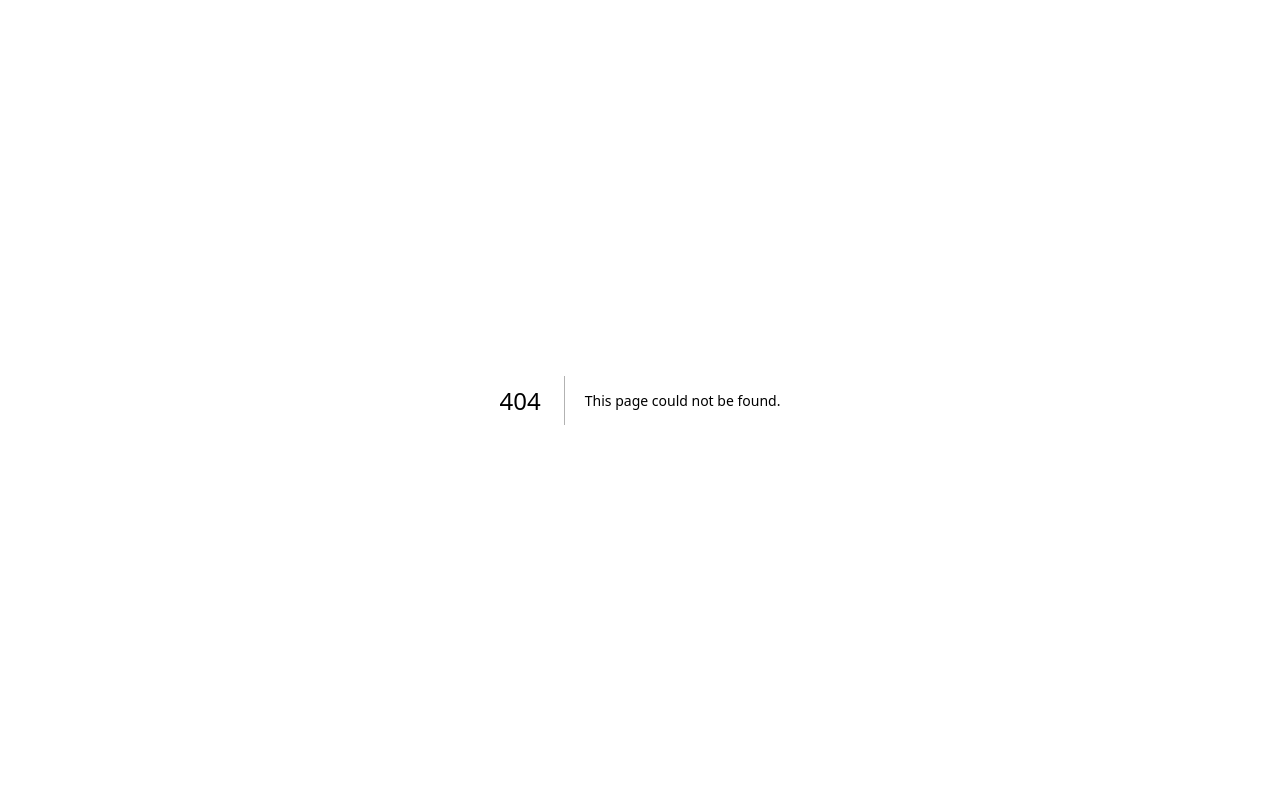
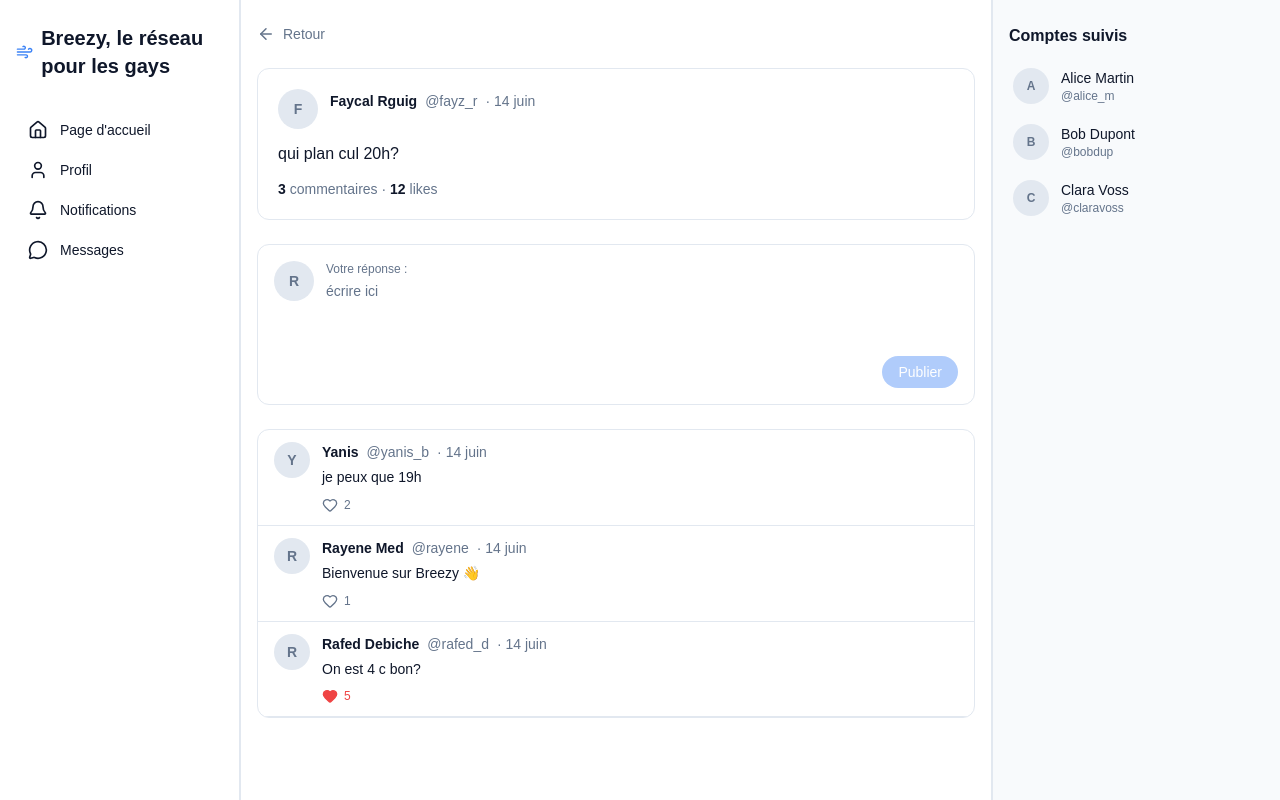
Before and after one commit to DAD-groupe-2aix/breezy-front, a Next.js app: page /post/1 in a window 1280 px wide. Before the commit this address had no page. Built offline with nearby package versions, Linux system fonts and the light colour scheme.

Commit message:
ajout détails des commentaires des posts

```diff
--- /dev/null
+++ b/app/post/[id]/page.js
@@ -0,0 +1,126 @@
+'use client';
+
+import { useState } from 'react';
+import { useParams } from 'next/navigation';
+import Link from 'next/link';
+import { ArrowLeft } from 'lucide-react';
+import MainLayout from '@/components/layout/MainLayout';
+import CommentCard from '@/components/post/CommentCard';
+import { mockPosts, mockComments } from '@/mock/post';
+import { currentUser } from '@/mock/user';
+
+function Avatar({ name }) {
+  return (
+    <div className="w-10 h-10 rounded-full bg-[#E2E8F0] flex items-center justify-center text-sm font-bold text-[#64748B] shrink-0">
+      {name.charAt(0).toUpperCase()}
+    </div>
+  );
+}
+
+function formatDate(isoString) {
+  const date = new Date(isoString);
+  return date.toLocaleDateString('fr-FR', { day: 'numeric', month: 'short' });
+}
+
+export default function PostDetailPage() {
+  const { id } = useParams();
+  const post = mockPosts.find((p) => p.id === id);
+  const [comments, setComments] = useState(
+    mockComments.filter((c) => c.postId === id)
+  );
+  const [reply, setReply] = useState('');
+
+  if (!post) {
+    return (
+      <MainLayout>
+        <div className="px-4 py-6">
+          <p className="text-[#64748B]">Post introuvable.</p>
+        </div>
+      </MainLayout>
+    );
+  }
+
+  function handlePublishReply() {
+    if (!reply.trim()) return;
+    const newComment = {
+      id: `c${Date.now()}`,
+      postId: id,
+      author: currentUser,
+      content: reply.trim(),
+      likesCount: 0,
+      liked: false,
+      createdAt: new Date().toISOString(),
+    };
+    setComments([...comments, newComment]);
+    setReply('');
+  }
+
+  return (
+    <MainLayout>
+      <div className="px-4 py-6">
+
+        {/* Bouton retour */}
+        <Link href="/home" className="flex items-center gap-2 text-sm text-[#64748B] hover:text-[#0F172A] mb-6 transition-colors">
+          <ArrowLeft size={18} />
+          Retour
+        </Link>
+
+        {/* Post original */}
+        <div className="border border-[#E2E8F0] rounded-xl p-5 mb-6">
+          <div className="flex gap-3">
+            <Avatar name={post.author.name} />
+            <div>
+              <Link href={`/profile/${post.author.id}`} className="font-semibold text-sm text-[#0F172A] hover:underline">
+                {post.author.name}
+              </Link>
+              <span className="text-sm text-[#64748B] ml-2">@{post.author.username}</span>
+              <span className="text-sm text-[#64748B] ml-2">· {formatDate(post.createdAt)}</span>
+            </div>
+          </div>
+          <p className="mt-3 text-[#0F172A] leading-relaxed">{post.content}</p>
+          <p className="mt-3 text-sm text-[#64748B]">
+            <span className="font-semibold text-[#0F172A]">{post.commentsCount}</span> commentaires ·{' '}
+            <span className="font-semibold text-[#0F172A]">{post.likesCount}</span> likes
+          </p>
+        </div>
+
+        {/* Zone de réponse */}
+        <div className="border border-[#E2E8F0] rounded-xl p-4 mb-6 flex gap-3">
+          <Avatar name={currentUser.name} />
+          <div className="flex-1">
+            <p className="text-xs text-[#64748B] mb-1">Votre réponse :</p>
+            <textarea
+              value={reply}
+              onChange={(e) => setReply(e.target.value)}
+              placeholder="écrire ici"
+              maxLength={280}
+              rows={3}
+              className="w-full resize-none text-sm text-[#0F172A] placeholder-[#64748B] outline-none"
+            />
+            <div className="flex justify-end mt-2">
+              <button
+                onClick={handlePublishReply}
+                disabled={!reply.trim()}
+                className="bg-[#3B82F6] hover:bg-[#2563EB] disabled:opacity-40 text-white text-sm font-medium px-4 py-1.5 rounded-full transition-colors"
+              >
+                Publier
+              </button>
+            </div>
+          </div>
+        </div>
+
+        {/* Liste des commentaires */}
+        <div className="border border-[#E2E8F0] rounded-xl overflow-hidden">
+          {comments.length === 0 ? (
+            <p className="text-center text-[#64748B] py-10">Aucun commentaire pour l'instant.</p>
+          ) : (
+            comments.map((comment) => (
+              <CommentCard key={comment.id} comment={comment} />
+            ))
+          )}
+        </div>
+
+      </div>
+    </MainLayout>
+  );
+}
--- /dev/null
+++ b/components/post/CommentCard.js
@@ -0,0 +1,51 @@
+'use client';
+
+import { useState } from 'react';
+import Link from 'next/link';
+import { Heart } from 'lucide-react';
+
+function Avatar({ name }) {
+  return (
+    <div className="w-9 h-9 rounded-full bg-[#E2E8F0] flex items-center justify-center text-sm font-bold text-[#64748B] shrink-0">
+      {name.charAt(0).toUpperCase()}
+    </div>
+  );
+}
+
+function formatDate(isoString) {
+  const date = new Date(isoString);
+  return date.toLocaleDateString('fr-FR', { day: 'numeric', month: 'short' });
+}
+
+export default function CommentCard({ comment }) {
+  const [liked, setLiked] = useState(comment.liked);
+  const [likesCount, setLikesCount] = useState(comment.likesCount);
+
+  function handleLike() {
+    setLiked(!liked);
+    setLikesCount(liked ? likesCount - 1 : likesCount + 1);
+  }
+
+  return (
+    <div className="border-b border-[#E2E8F0] px-4 py-3 flex gap-3">
+      <Avatar name={comment.author.name} />
+      <div className="flex-1 min-w-0">
+        <div className="flex items-center gap-2 flex-wrap">
+          <Link href={`/profile/${comment.author.id}`} className="font-semibold text-sm text-[#0F172A] hover:underline">
+            {comment.author.name}
+          </Link>
+          <span className="text-sm text-[#64748B]">@{comment.author.username}</span>
+          <span className="text-sm text-[#64748B]">· {formatDate(comment.createdAt)}</span>
+        </div>
+        <p className="mt-1 text-sm text-[#0F172A] leading-relaxed">{comment.content}</p>
+        <button
+          onClick={handleLike}
+          className={`flex items-center gap-1.5 mt-2 transition-colors ${liked ? 'text-[#EF4444]' : 'text-[#64748B] hover:text-[#EF4444]'}`}
+        >
+          <Heart size={16} fill={liked ? '#EF4444' : 'none'} />
+          <span className="text-xs">{likesCount}</span>
+        </button>
+      </div>
+    </div>
+  );
+}
--- a/components/post/PostCard.js
+++ b/components/post/PostCard.js
@@ -57,10 +57,11 @@ export default function PostCard({ post }) {
           <p className="mt-1 text-sm text-[#0F172A] leading-relaxed">{post.content}</p>
 
           <div className="flex items-center gap-6 mt-3">
-            <button className="flex items-center gap-1.5 text-[#64748B] hover:text-[#3B82F6] transition-colors">
+            <Link href={`/post/${post.id}`} className="flex items-center gap-1.5 text-[#64748B] hover:text-[#3B82F6] transition-colors">
               <MessageCircle size={18} />
               <span className="text-xs">{post.commentsCount}</span>
-            </button>
+            </Link>
+
 
             <button className="flex items-center gap-1.5 text-[#64748B] hover:text-[#22C55E] transition-colors">
               <Repeat2 size={18} />
--- a/mock/post.js
+++ b/mock/post.js
@@ -40,3 +40,51 @@ export const mockPosts = [
     createdAt: "2025-06-15T08:00:00Z",
   },
 ];
+
+export const mockComments = [
+  {
+    id: "c1",
+    postId: "1",
+    author: { id: "3", name: "Yanis", username: "yanis_b", avatar: null },
+    content: "je peux que 19h",
+    likesCount: 2,
+    liked: false,
+    createdAt: "2025-06-14T11:00:00Z",
+  },
+  {
+    id: "c2",
+    postId: "1",
+    author: { id: "1", name: "Rayene Med", username: "rayene", avatar: null },
+    content: "Bienvenue sur Breezy 👋",
+    likesCount: 1,
+    liked: false,
+    createdAt: "2025-06-14T11:30:00Z",
+  },
+  {
+    id: "c3",
+    postId: "1",
+    author: { id: "4", name: "Rafed Debiche", username: "rafed_d", avatar: null },
+    content: "On est 4 c bon?",
+    likesCount: 5,
+    liked: true,
+    createdAt: "2025-06-14T12:00:00Z",
+  },
+  {
+    id: "c4",
+    postId: "2",
+    author: { id: "2", name: "Faycal Rguig", username: "fayz_r", avatar: null },
+    content: "Les Server Components c'est le futur, j'adhère totalement.",
+    likesCount: 8,
+    liked: false,
+    createdAt: "2025-06-14T09:45:00Z",
+  },
+  {
+    id: "c5",
+    postId: "3",
+    author: { id: "1", name: "Rayene Med", username: "rayene", avatar: null },
+    content: "Moi je suis là 🙋",
+    likesCount: 3,
+    liked: false,
+    createdAt: "2025-06-13T19:00:00Z",
+  },
+];
```
